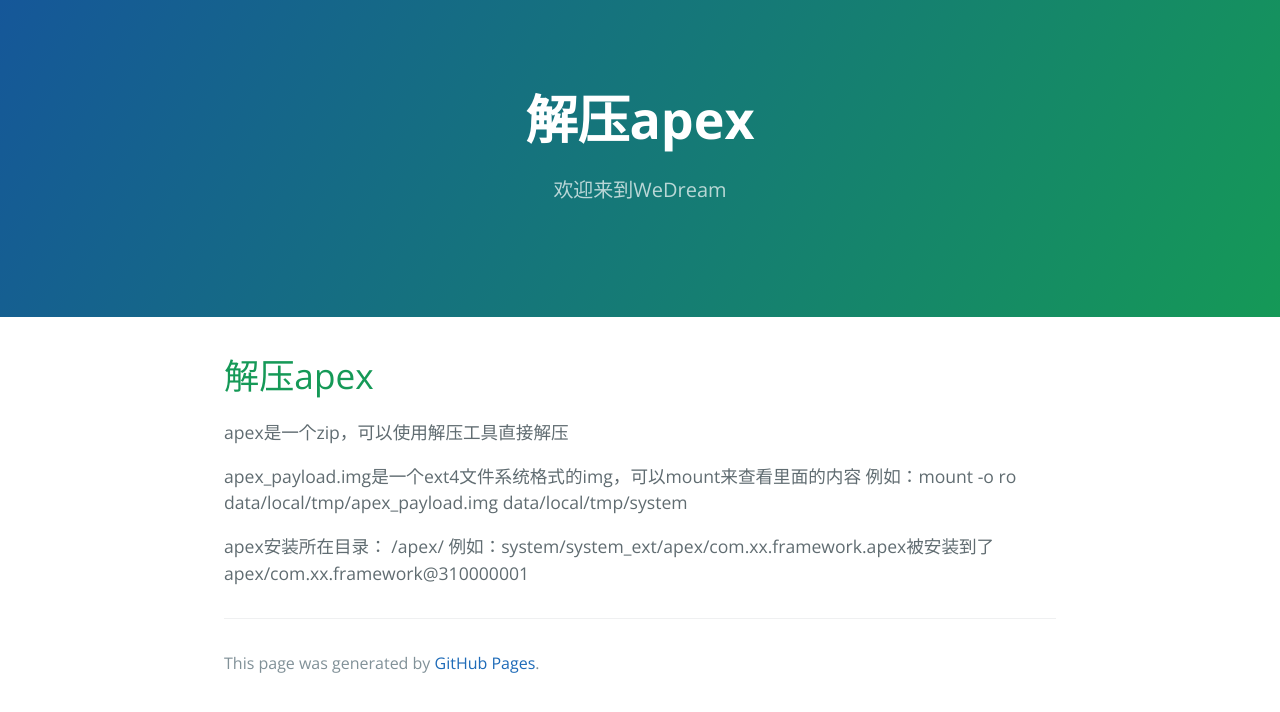
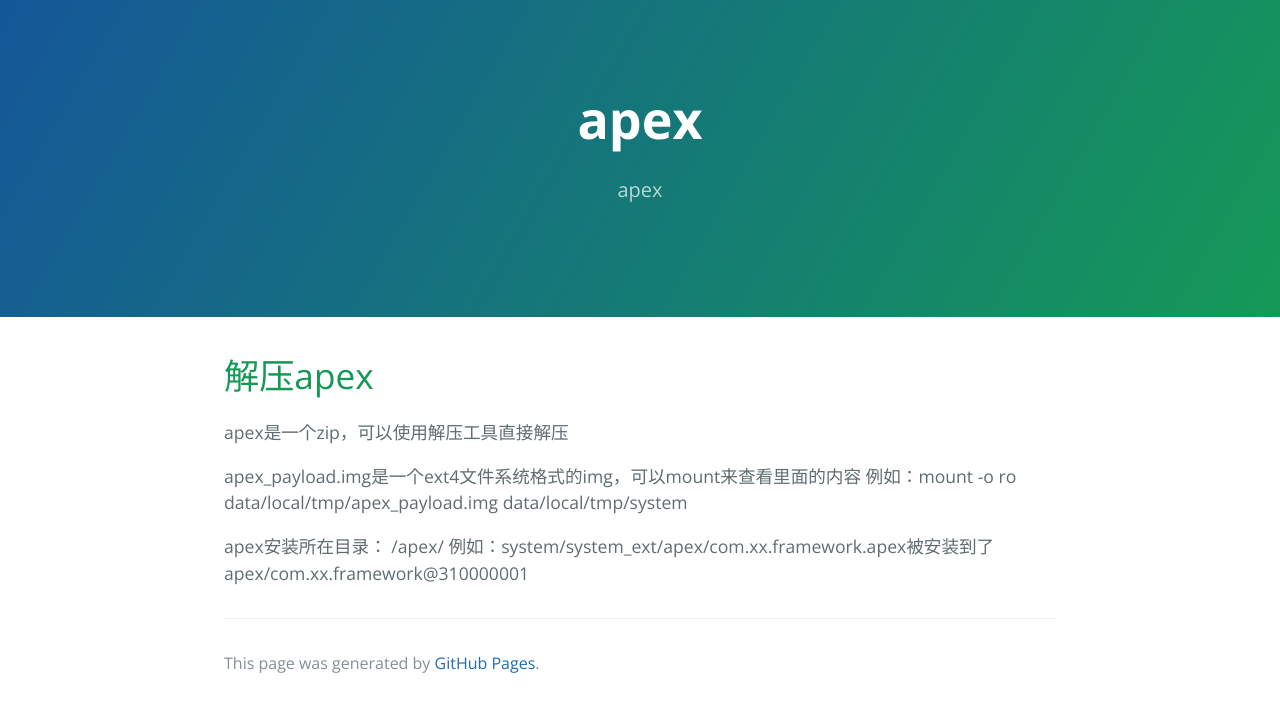
Before and after one commit to EricChenYS/EricChenYS.github.io, a Jekyll site: the page built from docs/android/apex.md, in a window 1280 px wide. Shown: the top 712 px of the page. Built offline with Jekyll 4.4.1, drawn with Linux system fonts in a browser that asks for light colours; our own code applies the rules of GitHub Pages for plain Markdown files.

Commit message:
Update apex.md

```diff
--- a/docs/android/apex.md
+++ b/docs/android/apex.md
@@ -1,4 +1,8 @@
-
+---
+layout: default
+title: apex
+description: apex
+---
 
 
 # 解压apex
```
